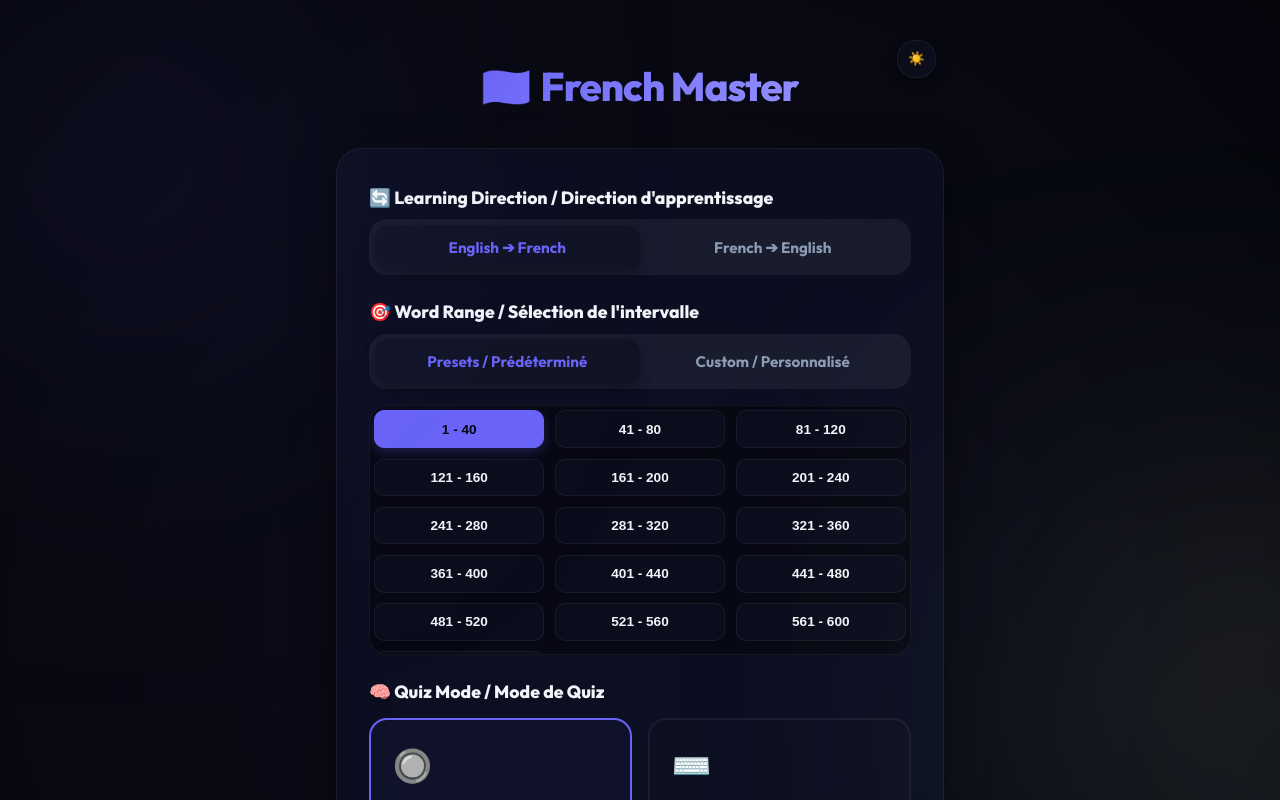
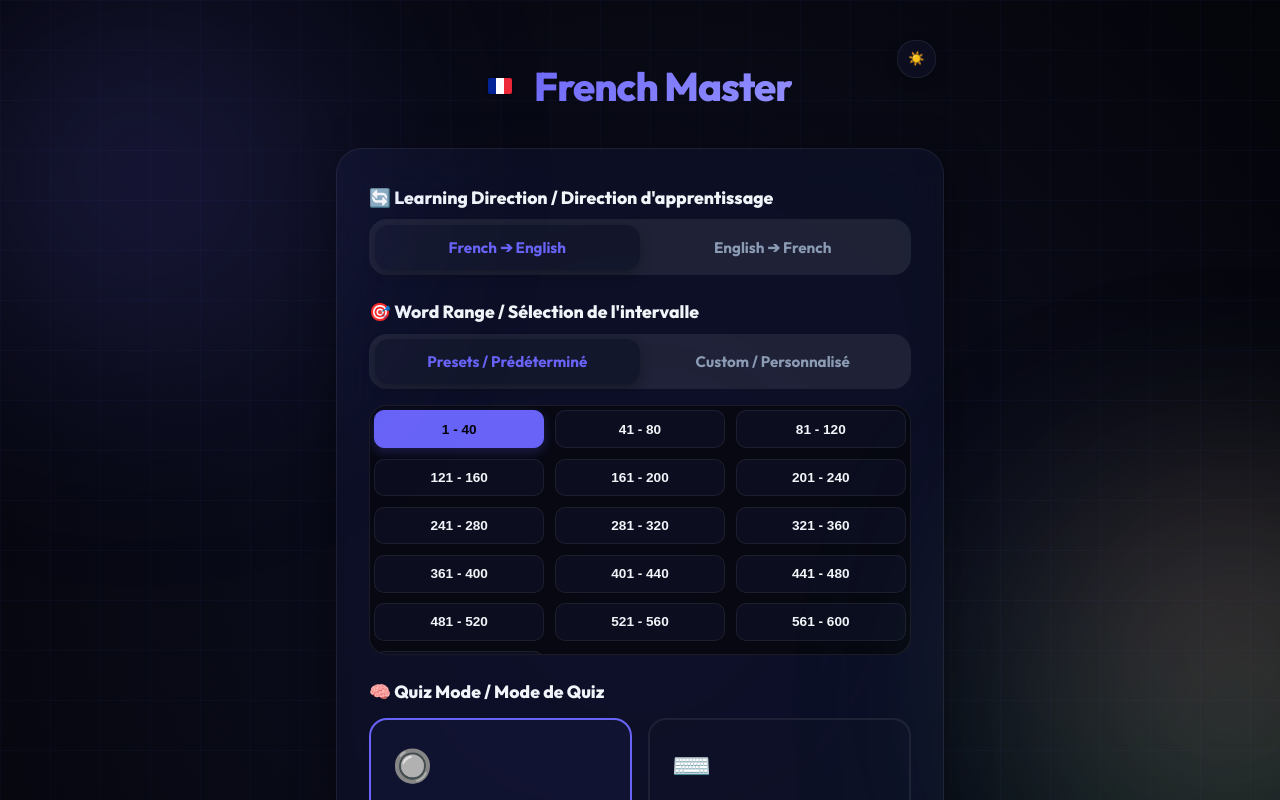
Before and after one commit to Dzyu-cyber/french-master, a React (Vite) app: page / in a window 1280 px wide. Shown: the top 800 px of the page. Built offline with nearby package versions, Linux system fonts and the light colour scheme.

Commit message:
Refine header flag, set default French direction first, update All preset to 600, remove statistics view, enhance background glow and grid

```diff
--- a/src/App.jsx
+++ b/src/App.jsx
@@ -8,7 +8,6 @@ import Home from './components/Home';
 import QuizMC from './components/QuizMC';
 import QuizTyping from './components/QuizTyping';
 import Summary from './components/Summary';
-import Stats from './components/Stats';
 
 /**
  * Helper to get yesterday's date string in YYYY-MM-DD format.
@@ -29,9 +28,8 @@ function getTodayDateString() {
 export default function App() {
   // --- Persistent State (LocalStorage) ---
   const [theme, setTheme] = useLocalStorage('french-master-theme', 'dark');
-  const [stats, setStats] = useLocalStorage('french-master-stats', { attempts: 0, correct: 0, incorrect: 0 });
   const [lastSessionConfig, setLastSessionConfig] = useLocalStorage('french-master-last-session', {
-    direction: 'en-fr', // Default English ➔ French
+    direction: 'fr-en', // Default French ➔ English
     mode: 'mc',
     shuffle: false,
   });
@@ -39,7 +37,7 @@ export default function App() {
   const [lastActiveDate, setLastActiveDate] = useLocalStorage('french-master-last-active-date', '');
 
   // --- Transient State (Memory) ---
-  const [view, setView] = useState('home'); // 'home' | 'quiz' | 'summary' | 'stats'
+  const [view, setView] = useState('home'); // 'home' | 'quiz' | 'summary'
   const [sessionConfig, setSessionConfig] = useState(null);
   const [sessionWords, setSessionWords] = useState([]);
   const [currentWordIndex, setCurrentWordIndex] = useState(0);
@@ -58,7 +56,6 @@ export default function App() {
     const yesterdayStr = getYesterdayDateString();
 
     if (lastActiveDate !== '' && lastActiveDate !== todayStr && lastActiveDate !== yesterdayStr) {
-      // Practice streak was broken
       setStreak(0);
     }
   }, [lastActiveDate, setStreak]);
@@ -70,16 +67,18 @@ export default function App() {
   };
 
   /**
-   * Initializes a new quiz session with custom range, mode, and direction.
-   * Shuffle is removed per user request: questions are sequential.
+   * Initializes a new quiz session.
+   * Shuffle is false: questions appear in order of range.
    */
   const handleStartQuiz = (config) => {
     setLastSessionConfig(config);
     setSessionConfig(config);
     setIsMistakesReviewMode(false);
 
-    // Select words based on 1-indexed range (no shuffle)
-    let words = vocabularyData.slice(config.range.start - 1, config.range.end);
+    // Select words based on range. Clamp end to vocabulary size.
+    const startIdx = Math.max(0, config.range.start - 1);
+    const endIdx = Math.min(vocabularyData.length, config.range.end);
+    let words = vocabularyData.slice(startIdx, endIdx);
 
     if (words.length === 0) {
       words = vocabularyData.slice(0, 40);
@@ -93,11 +92,11 @@ export default function App() {
   };
 
   /**
-   * Starts a review session testing ONLY the mistakes in the current session.
+   * Starts a review session testing ONLY mistakes.
    */
   const handleReviewIncorrect = () => {
     setIsMistakesReviewMode(true);
-    const words = [...incorrectWords]; // Retain order of errors
+    const words = [...incorrectWords];
 
     setSessionWords(words);
     setCurrentWordIndex(0);
@@ -107,7 +106,7 @@ export default function App() {
   };
 
   /**
-   * Restart current session settings.
+   * Restart current session.
    */
   const handleRestartSession = () => {
     if (isMistakesReviewMode) {
@@ -120,17 +119,10 @@ export default function App() {
   };
 
   /**
-   * Records cumulative lifetime performance and updates user active streaks.
+   * Evaluates correctness and updates streak.
    */
   const handleAnswerEvaluated = (isCorrectAnswer, word) => {
-    // 1. Update Lifetime Stats
-    setStats(prev => ({
-      attempts: prev.attempts + 1,
-      correct: prev.correct + (isCorrectAnswer ? 1 : 0),
-      incorrect: prev.incorrect + (isCorrectAnswer ? 0 : 1),
-    }));
-
-    // 2. Update Streak Logic
+    // Update Streak Logic
     const todayStr = getTodayDateString();
     if (lastActiveDate !== todayStr) {
       const yesterdayStr = getYesterdayDateString();
@@ -142,7 +134,7 @@ export default function App() {
       setLastActiveDate(todayStr);
     }
 
-    // 3. Update Session States
+    // Update Session States
     if (isCorrectAnswer) {
       setSessionScore(prev => prev + 1);
     } else {
@@ -164,12 +156,6 @@ export default function App() {
     }
   };
 
-  const handleResetStats = () => {
-    setStats({ attempts: 0, correct: 0, incorrect: 0 });
-    setStreak(0);
-    setLastActiveDate('');
-  };
-
   // --- Router Render Setup ---
   const renderView = () => {
     switch (view) {
@@ -179,7 +165,6 @@ export default function App() {
             totalVocab={vocabularyData.length}
             lastSession={lastSessionConfig}
             onStartQuiz={handleStartQuiz}
-            onViewStats={() => setView('stats')}
           />
         );
 
@@ -187,7 +172,6 @@ export default function App() {
         const currentWord = sessionWords[currentWordIndex];
         if (!currentWord) return <div className="card">Loading vocabulary...</div>;
 
-        // Slice range words or default to whole vocab for MC distractors
         const rangeWords = sessionConfig
           ? vocabularyData.slice(sessionConfig.range.start - 1, sessionConfig.range.end)
           : vocabularyData;
@@ -210,7 +194,7 @@ export default function App() {
               currentWord={currentWord}
               rangeWords={rangeWords}
               allWords={vocabularyData}
-              direction={sessionConfig?.direction || 'en-fr'}
+              direction={sessionConfig?.direction || 'fr-en'}
               currentIndex={currentWordIndex}
               totalQuestions={sessionWords.length}
               score={sessionScore}
@@ -230,16 +214,6 @@ export default function App() {
             onReviewIncorrect={handleReviewIncorrect}
             onGoHome={() => setView('home')}
             streak={streak}
-          />
-        );
-
-      case 'stats':
-        return (
-          <Stats
-            stats={stats}
-            onReset={handleResetStats}
-            onBack={() => setView('home')}
-            totalVocab={vocabularyData.length}
           />
         );
 
--- a/src/components/Header.jsx
+++ b/src/components/Header.jsx
@@ -10,8 +10,8 @@ import React from 'react';
 export default function Header({ theme, toggleTheme, onGoHome }) {
   return (
     <header>
-      <h1 onClick={onGoHome} title="Retour à l'accueil / Back to Home">
-        <span>🇨🇵</span> French Master
+      <h1 onClick={onGoHome} title="Back to Home / Retour à l'accueil">
+        <span className="flag-badge" style={{ marginRight: '0.65rem' }}></span>French Master
       </h1>
 
       <div className="header-controls">
--- a/src/components/Home.jsx
+++ b/src/components/Home.jsx
@@ -5,11 +5,10 @@ import React, { useState, useEffect } from 'react';
  * @param {number} totalVocab - Size of the vocabulary dataset
  * @param {object} lastSession - Saved options from last session to prefill
  * @param {function} onStartQuiz - Callback when quiz is started with selected options
- * @param {function} onViewStats - Callback to view lifetime statistics
  */
-export default function Home({ totalVocab, lastSession, onStartQuiz, onViewStats }) {
-  // Load initial states from lastSession values or defaults
-  const [direction, setDirection] = useState(lastSession?.direction || 'en-fr'); // Default to English ➔ French
+export default function Home({ totalVocab, lastSession, onStartQuiz }) {
+  // Load initial states, default to French ➔ English first
+  const [direction, setDirection] = useState(lastSession?.direction || 'fr-en');
   const [mode, setMode] = useState(lastSession?.mode || 'mc');
 
   // Range selection states
@@ -37,11 +36,11 @@ export default function Home({ totalVocab, lastSession, onStartQuiz, onViewStats
       });
     }
 
-    // Add full set preset
+    // All preset shows 1-600
     presets.push({
-      label: `All / Tout (1 - ${totalVocab})`,
+      label: `All / Tout (1 - 600)`,
       start: 1,
-      end: totalVocab
+      end: 600
     });
 
     return presets;
@@ -55,6 +54,7 @@ export default function Home({ totalVocab, lastSession, onStartQuiz, onViewStats
       const preset = presets.find(p => p.label === selectedPreset);
       if (preset) {
         if (preset.start > totalVocab) {
+          // If range is completely empty on the current dataset
           setErrorMsg(`Selected range (${preset.label}) exceeds current vocabulary size (${totalVocab} words). Please add more words to vocabulary.json.`);
           setWordCount(0);
         } else {
@@ -108,31 +108,31 @@ export default function Home({ totalVocab, lastSession, onStartQuiz, onViewStats
     onStartQuiz({
       direction,
       mode,
-      shuffle: false, // Shuffle removed as per requirement, questions asked in range order
+      shuffle: false,
       range: { start, end }
     });
   };
 
   return (
     <div className="card" style={{ animationDelay: '0.05s' }}>
-      {/* Learning Direction */}
+      {/* Learning Direction (French ➔ English first) */}
       <h3 style={{ marginBottom: '0.5rem', fontSize: '1.1rem', fontWeight: '800' }}>
         🔄 Learning Direction / Direction d'apprentissage
       </h3>
       <div className="direction-tabs">
         <button
           type="button"
+          className={`direction-tab ${direction === 'fr-en' ? 'active' : ''}`}
+          onClick={() => setDirection('fr-en')}
+        >
+          French ➔ English
+        </button>
+        <button
+          type="button"
           className={`direction-tab ${direction === 'en-fr' ? 'active' : ''}`}
           onClick={() => setDirection('en-fr')}
         >
           English ➔ French
-        </button>
-        <button
-          type="button"
-          className={`direction-tab ${direction === 'fr-en' ? 'active' : ''}`}
-          onClick={() => setDirection('fr-en')}
-        >
-          French ➔ English
         </button>
       </div>
 
@@ -239,8 +239,7 @@ export default function Home({ totalVocab, lastSession, onStartQuiz, onViewStats
         📝 Words Selected / Mots sélectionnés: <span style={{ color: 'var(--primary)', fontSize: '1.2rem', fontWeight: '900' }}>{wordCount}</span>
       </div>
 
-      {/* Start and Stats Buttons */}
-      <div style={{ display: 'flex', flexDirection: 'column', gap: '0.75rem' }}>
+      {/* Start Button (Stats button removed) */}
       <button
         onClick={handleStart}
         className="btn btn-primary"
@@ -248,14 +247,6 @@ export default function Home({ totalVocab, lastSession, onStartQuiz, onViewStats
       >
         🎓 Start Quiz / Commencer le Quiz
       </button>
-
-        <button
-          onClick={onViewStats}
-          className="btn btn-secondary"
-        >
-          📊 View Statistics / Voir les statistiques
-        </button>
-      </div>
     </div>
   );
 }
--- a/src/components/Stats.jsx
+++ /dev/null
@@ -1,69 +0,0 @@
-import React from 'react';
-
-/**
- * Stats dashboard showing cumulative learning statistics.
- * @param {object} stats - { attempts, correct, incorrect }
- * @param {function} onReset - Callback to reset stats
- * @param {function} onBack - Callback to return home
- * @param {number} totalVocab - Size of the vocabulary dataset
- */
-export default function Stats({ stats, onReset, onBack, totalVocab }) {
-  const { attempts, correct, incorrect } = stats;
-  const accuracy = attempts > 0 ? Math.round((correct / attempts) * 100) : 0;
-
-  const handleResetClick = () => {
-    if (window.confirm("Are you sure you want to reset all your statistics? This cannot be undone. / Êtes-vous sûr de vouloir réinitialiser vos statistiques ?")) {
-      onReset();
-    }
-  };
-
-  return (
-    <div className="card" style={{ animationDelay: '0.1s' }}>
-      <h2 style={{ marginBottom: '1rem', display: 'flex', alignItems: 'center', gap: '0.5rem' }}>
-        <span>📊</span> Statistics / Statistiques
-      </h2>
-      <p style={{ color: 'var(--text-muted)', marginBottom: '1.5rem' }}>
-        Track your progress over time. / Suivez vos progrès au fil du temps.
-      </p>
-
-      <div className="stats-header-info">
-        <div className="stats-total-badge">
-          <div style={{ fontSize: '1.5rem', fontWeight: '800' }}>{totalVocab}</div>
-          <div style={{ fontSize: '0.8rem', color: 'var(--text-muted)', fontWeight: '700' }}>
-            Words Available / Mots disponibles
-          </div>
-        </div>
-      </div>
-
-      <div className="stats-grid">
-        <div className="stat-item">
-          <div className="stat-value">{attempts}</div>
-          <div className="stat-label">Attempts / Tentatives</div>
-        </div>
-        <div className="stat-item">
-          <div className="stat-value" style={{ color: 'var(--success)' }}>{correct}</div>
-          <div className="stat-label">Correct</div>
-        </div>
-        <div className="stat-item">
-          <div className="stat-value" style={{ color: 'var(--error)' }}>{incorrect}</div>
-          <div className="stat-label">Incorrect</div>
-        </div>
-        <div className="stat-item">
-          <div className="stat-value" style={{ color: accuracy >= 70 ? 'var(--success)' : accuracy >= 40 ? 'var(--warning)' : 'var(--error)' }}>
-            {accuracy}%
-          </div>
-          <div className="stat-label">Accuracy / Précision</div>
-        </div>
-      </div>
-
-      <div className="btn-group">
-        <button onClick={onBack} className="btn btn-secondary">
-          🏠 Home / Retour
-        </button>
-        <button onClick={handleResetClick} className="btn btn-secondary" style={{ color: 'var(--error)', borderColor: 'rgba(244, 63, 94, 0.2)' }}>
-          🗑️ Reset / Réinitialiser
-        </button>
-      </div>
-    </div>
-  );
-}
--- a/src/index.css
+++ b/src/index.css
@@ -25,11 +25,11 @@
   --warning: hsl(var(--hue-warning), 95%, 48%);
 
   /* Neutral Colors (Light Mode) */
-  --bg-app: radial-gradient(circle at 50% 50%, #f7f9fd 0%, #e2e8f5 100%);
-  --bg-card: rgba(255, 255, 255, 0.7);
-  --bg-input: rgba(255, 255, 255, 0.85);
-  --border-card: rgba(255, 255, 255, 0.5);
-  --border-element: rgba(99, 102, 241, 0.12);
+  --bg-app: radial-gradient(circle at 50% 50%, #f6f8fd 0%, #e0e7f6 100%);
+  --bg-card: rgba(255, 255, 255, 0.72);
+  --bg-input: rgba(255, 255, 255, 0.9);
+  --border-card: rgba(255, 255, 255, 0.65);
+  --border-element: rgba(99, 102, 241, 0.15);
   --text-main: #1e293b;
   --text-muted: #64748b;
   --text-inverse: #ffffff;
@@ -62,14 +62,14 @@
   --error-bg: hsla(var(--hue-error), 90%, 64%, 0.12);
   --error-border: hsla(var(--hue-error), 90%, 64%, 0.35);
 
-  --bg-app: radial-gradient(circle at 50% 50%, #0c0d1b 0%, #05060c 100%);
-  --bg-card: rgba(15, 17, 34, 0.65);
-  --bg-input: rgba(8, 9, 18, 0.85);
-  --border-card: rgba(255, 255, 255, 0.06);
-  --border-element: rgba(255, 255, 255, 0.06);
+  --bg-app: radial-gradient(circle at 50% 50%, #0d0f22 0%, #04050a 100%);
+  --bg-card: rgba(16, 19, 39, 0.68);
+  --bg-input: rgba(7, 8, 16, 0.88);
+  --border-card: rgba(255, 255, 255, 0.07);
+  --border-element: rgba(255, 255, 255, 0.08);
   --text-main: #f1f5f9;
   --text-muted: #8b9bb4;
-  --text-inverse: #05060c;
+  --text-inverse: #04050a;
 
   --shadow-sm: 0 4px 12px rgba(0, 0, 0, 0.3);
   --shadow-md: 0 12px 40px rgba(0, 0, 0, 0.5);
@@ -98,6 +98,28 @@ body {
   -webkit-font-smoothing: antialiased;
 }
 
+/* High-tech background grid lines */
+body::before {
+  content: "";
+  position: fixed;
+  top: 0;
+  left: 0;
+  width: 100vw;
+  height: 100vh;
+  background-image:
+    linear-gradient(rgba(99, 102, 241, 0.045) 1px, transparent 1px),
+    linear-gradient(90deg, rgba(99, 102, 241, 0.045) 1px, transparent 1px);
+  background-size: 50px 50px;
+  z-index: 2;
+  pointer-events: none;
+}
+
+[data-theme="light"] body::before {
+  background-image:
+    linear-gradient(rgba(99, 102, 241, 0.03) 1px, transparent 1px),
+    linear-gradient(90deg, rgba(99, 102, 241, 0.03) 1px, transparent 1px);
+}
+
 #root {
   width: 100%;
   max-width: 640px;
@@ -123,20 +145,18 @@ body {
 
 .glow-blob {
   position: absolute;
-  width: 450px;
-  height: 450px;
+  width: 480px;
+  height: 480px;
   border-radius: 50%;
-  filter: blur(140px);
-  opacity: 0.25;
-  mix-blend-mode: screen;
-  animation: floatAround 25s infinite alternate ease-in-out;
+  filter: blur(120px);
+  opacity: 0.36; /* Higher opacity for clear visual changes */
+  animation: floatAround 28s infinite alternate ease-in-out;
   transition: opacity var(--transition-slow);
 }
 
 [data-theme="light"] .glow-blob {
-  opacity: 0.12;
-  mix-blend-mode: multiply;
-  filter: blur(110px);
+  opacity: 0.16;
+  filter: blur(100px);
 }
 
 .glow-blob-1 {
@@ -155,7 +175,7 @@ body {
 
 .glow-blob-3 {
   background: radial-gradient(circle, hsl(var(--hue-error), 90%, 65%) 0%, rgba(0, 0, 0, 0) 70%);
-  top: 45%;
+  top: 40%;
   right: -15%;
   animation-delay: -12s;
   animation-duration: 22s;
@@ -216,7 +236,7 @@ header h1 {
   display: inline-flex;
   align-items: center;
   justify-content: center;
-  gap: 0.65rem;
+  gap: 0.75rem;
   cursor: pointer;
   transition: transform var(--transition-fast);
 }
@@ -231,6 +251,17 @@ header h1:hover {
   right: 0.5rem;
   display: flex;
   gap: 0.5rem;
+}
+
+/* Custom CSS Flag Badge (Tricolor) */
+.flag-badge {
+  display: inline-block;
+  width: 24px;
+  height: 16px;
+  background: linear-gradient(to right, #002395 33.3%, #ffffff 33.3%, #ffffff 66.6%, #ed2939 66.6%);
+  border-radius: 2px;
+  box-shadow: 0 1px 4px rgba(0, 0, 0, 0.2), inset 0 0 1px rgba(0, 0, 0, 0.1);
+  vertical-align: middle;
 }
 
 /* Theme Toggle Button */
@@ -467,7 +498,7 @@ header h1:hover {
 
 .mode-icon {
   font-size: 2rem;
-  margin-bottom: 0.2rem;
+  margin-bottom: 0.2;
 }
 
 .mode-title {
@@ -794,23 +825,6 @@ header h1:hover {
   border-bottom: none;
 }
 
-.stats-header-info {
-  display: flex;
-  align-items: center;
-  justify-content: space-between;
-  margin-bottom: 2.25rem;
-}
-
-.stats-total-badge {
-  background: var(--primary-glow);
-  color: var(--primary);
-  border: 1px solid var(--primary);
-  border-radius: var(--radius-md);
-  padding: 1.25rem;
-  text-align: center;
-  flex: 1;
-}
-
 /* Animations */
 @keyframes fadeIn {
   from {
```
Lines whose indentation alone changed are shown as unchanged.
